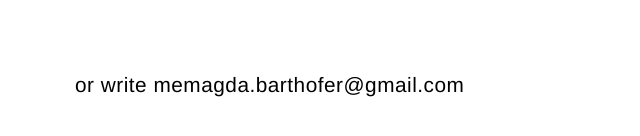
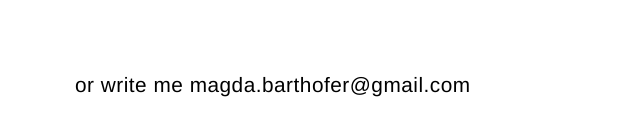
Before and after one commit to 0000magda0000/profile, a plain HTML site: page index.html in a window 1280 px wide. Shown: the part 1053-1189 px from the top of the page, 149-789 px from the left. Drawn offline with Linux system fonts and the light colour scheme.

Commit message:
changed some style

```diff
--- a/index.html
+++ b/index.html
@@ -45,7 +45,7 @@
           <li><a href="https://github.com/0000magda0000"><i class="fab fa-github"></i></a></li>
         </ul>
     </div>
-    <div class="card"><p><a href= "mailto:magda.barthofer@gmail.com">or write me</a>magda.barthofer@gmail.com</p>
+    <div class="card"><p><a href= "mailto:magda.barthofer@gmail.com">or write me magda.barthofer@gmail.com</a></p>
     </div>
   </div>
 </body>
```
